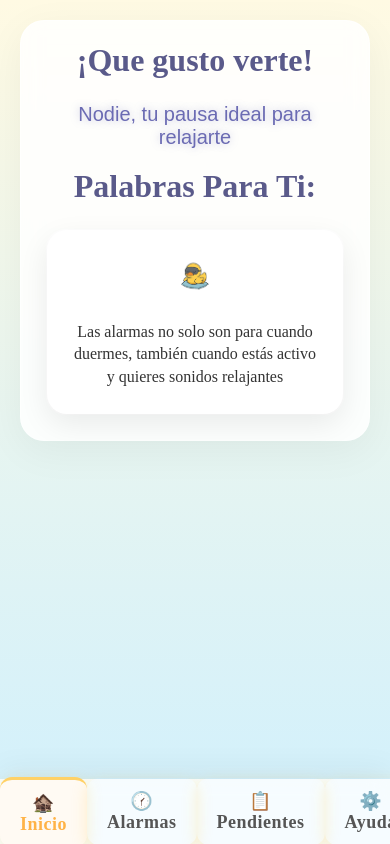
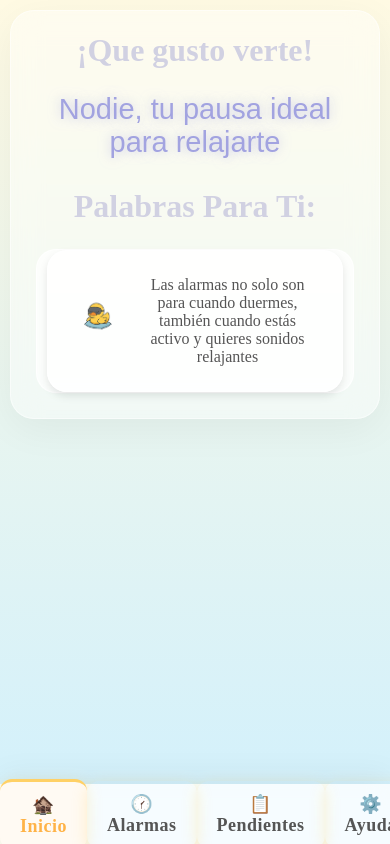
Before and after one commit to annikeons/nodienap, a Flask app: page / in a window 390 px wide. Run offline with Flask 3, Linux system fonts and the light colour scheme.

Commit message:
Add files via upload

```diff
--- a/static/stylex.css
+++ b/static/stylex.css
@@ -380,8 +380,25 @@
    color: #fff;
  }
 
+ /* Responsive */
+ @media (max-width: 500px) {
 
+   .cards,
+   .alarm-container,
+   .event-form {
+     padding: 0 10px;
+   }
 
+   .content {
+     padding: 10px;
+     padding-bottom: 90px;
+   }
+
+   iframe {
+     height: 550px !important;
+     border-radius: 20px;
+   }
+ }
 
  .menu {
    border-top: none;
@@ -403,105 +420,3 @@
      transform: translateY(0);
    }
  }
-
-
-
-/* 📱📲 TABLET */
-@media (min-width: 601px) and (max-width: 1024px) {
-
-  iframe {
-    height: 70vh;
-  }
-
-  .content {
-    max-width: 720px;
-    margin: auto;
-  }
-}
-
-/* 🖥️ DESKTOP */
-@media (min-width: 1025px) {
-
-  .content {
-    max-width: 900px;
-    margin: auto;
-  }
-
-  iframe {
-    height: 500px;
-  }
-}
-
-.section {
-  transition: opacity 0.3s ease, transform 0.3s ease;
-}
-
-.section.active {
-  opacity: 1;
-  transform: translateY(0);
-}
-
-/* ===== MOBILE FIX DEFINITIVO ===== */
-@media (max-width: 600px) {
-
-  h1,
-  .animated-text {
-    color: #5a5a8a !important;
-    font-weight: 700;
-  }
-
-  .clancy {
-    font-size: 20px;
-    color: #6b6bb3 !important;
-    text-shadow: 0 0 8px rgba(107, 107, 179, 0.4);
-    padding: 0 10px;
-  }
-
-  .section {
-    background: rgba(255, 255, 255, 0.85) !important;
-    backdrop-filter: blur(10px);
-  }
-
-  .card {
-    background: #ffffff !important;
-    flex-direction: column;
-    text-align: center;
-    box-shadow: 0 10px 30px rgba(0,0,0,0.08);
-  }
-
-  .card p {
-    color: #333 !important;
-    font-size: 16px;
-    line-height: 1.4;
-  }
-
-  iframe {
-    width: 100%;
-    height: 65vh;
-    min-height: 380px;
-    max-height: 520px;
-    border-radius: 18px;
-  }
-
-  .content {
-    padding-bottom: 100px;
-  }
-
-  .menu {
-    height: 65px;
-  }
-}
-
-.app-iframe {
-  width: 100%;
-  height: calc(100vh - 170px);
-  border: none;
-  border-radius: 18px;
-  display: block;
-}
-
-@media (max-width: 600px) {
-  .app-iframe {
-    height: calc(100vh - 150px);
-  }
-}
--- a/templates/index.html
+++ b/templates/index.html
@@ -26,22 +26,22 @@
 
         <div id="nodie" class="section">
             <h1 class="uwu">Nodie</h1>
-            <iframe src="/chat" class="app-iframe" title="Chatbot Nodie"></iframe>
+            <iframe src="/chat" style="width:100%; height:440px; border:none; border-radius:15px;" title="Chatbot Nodie"></iframe>
         </div>
 
         <div id="alarm" class="section">
             <h1 class="uwu">Alarma</h1>
-            <iframe src="/alarms" class="app-iframe" title="Alarmas"></iframe>
+            <iframe src="/alarms" style="width:100%; height:440px; border:none; border-radius:15px;" title="Alarmas"></iframe>
         </div>
 
         <div id="events" class="section">
             <h1 class="uwu">Eventos</h1>
-            <iframe src="/calendar" class="app-iframe" title="Calendario de eventos"></iframe>
+            <iframe src="/calendar" style="width:100%; height:440px; border:none; border-radius:15px;" title="Calendario de eventos"></iframe>
         </div>
 
         <div id="settings" class="section">
             <h1 class="uwu">Ayuda</h1>
-            <iframe src="/ayuda" class="app-iframe" title="Ayuda"></iframe>
+            <iframe src="/ayuda" style="width:100%; height:440px; border:none; border-radius:15px;" title="Ayuda"></iframe>
         </div>
     </div>
 
```
